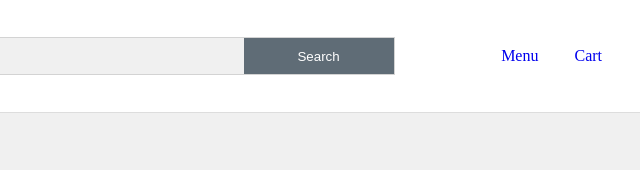
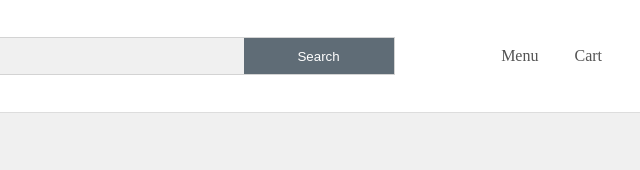
Before and after one commit to thurt/sample-product-list, a plain HTML site: page index.html in a window 1280 px wide. Shown: the top 170 px of the page, 602-1242 px from the left. Drawn offline with Linux system fonts and the light colour scheme.

Commit message:
minor tweak

```diff
--- a/css/style.css
+++ b/css/style.css
@@ -1,34 +1,3 @@
-/*
-   color swatch
-
-   orange:
-    rgba 246, 106, 2
-    #f66a02 - gradient light
-    #f57b20 - gradient dark
-
-   header search box bg:
-    f0f0f0
-
-
-  light grey border around products:
-    dddddd
-
-  grey text in products:
-   545454
-
-  red price text:
-    c80000
-
-  search button bg:
-    5f6c76
-
-  main bg:
-    f0f0f0
-
-  footer text color:
-    f57b20
-
-*/
 @media (max-width: 512px) {
   #logo-wrapper {
     height: 35px !important;
@@ -134,6 +103,7 @@ body {
 }
 body a {
   text-decoration: none;
+  color: #545454;
 }
 body a:visited {
   color: #545454;
@@ -153,7 +123,7 @@ body input[type="button"] {
   color: white;
 }
 
-/* BEGIN HEADER */
+/* HEADER */
 body > header {
   display: flex;
   align-items: center;
@@ -212,7 +182,7 @@ body > header > nav > ul > li {
   color: white;
 }
 
-/* BEGIN MAIN */
+/* MAIN */
 main {
   display: flex;
   flex-direction: column;
@@ -283,7 +253,7 @@ main input[name="view-more"] {
   text-shadow: 0px 1px 2px #424242;
 }
 
-/* BEGIN FOOTER */
+/* FOOTER */
 body > footer {
   display: flex;
   flex-direction: column;
```
